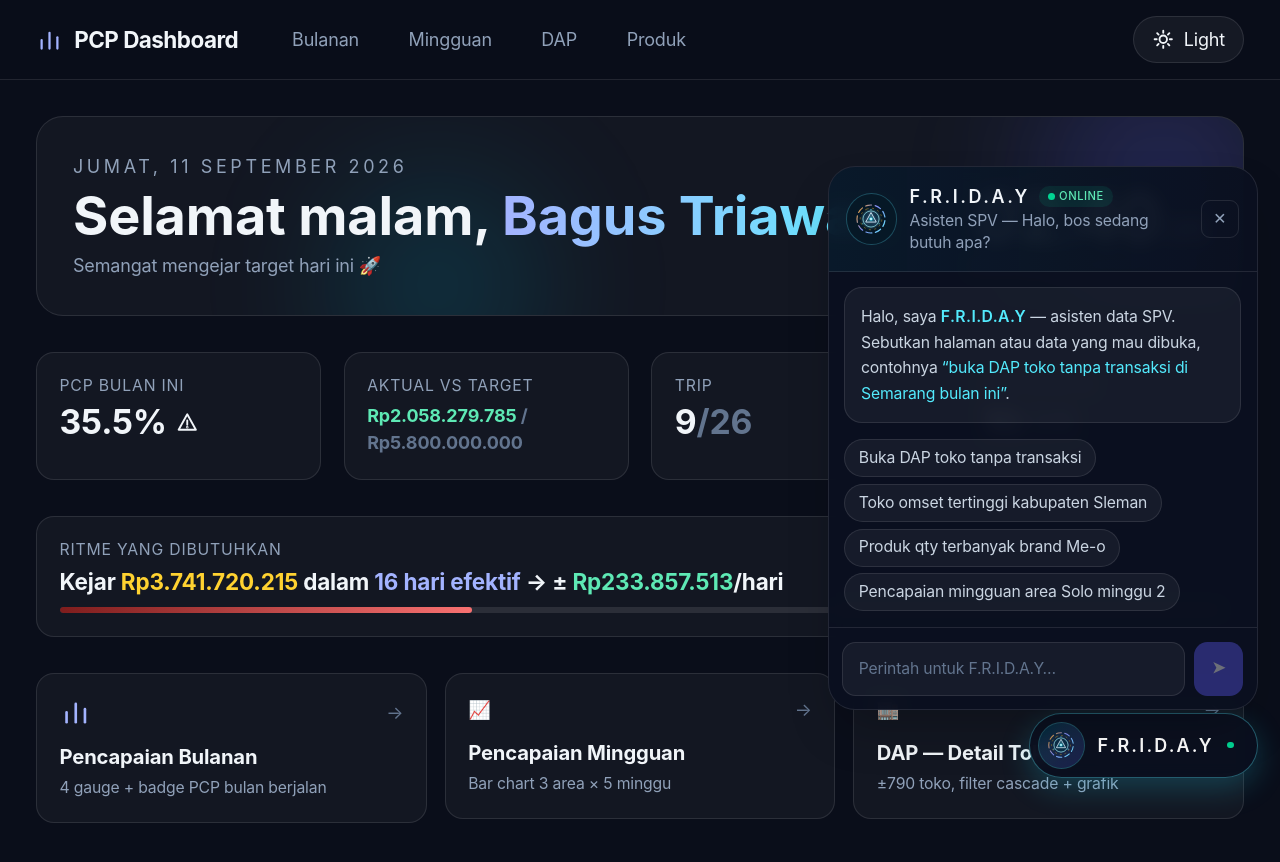
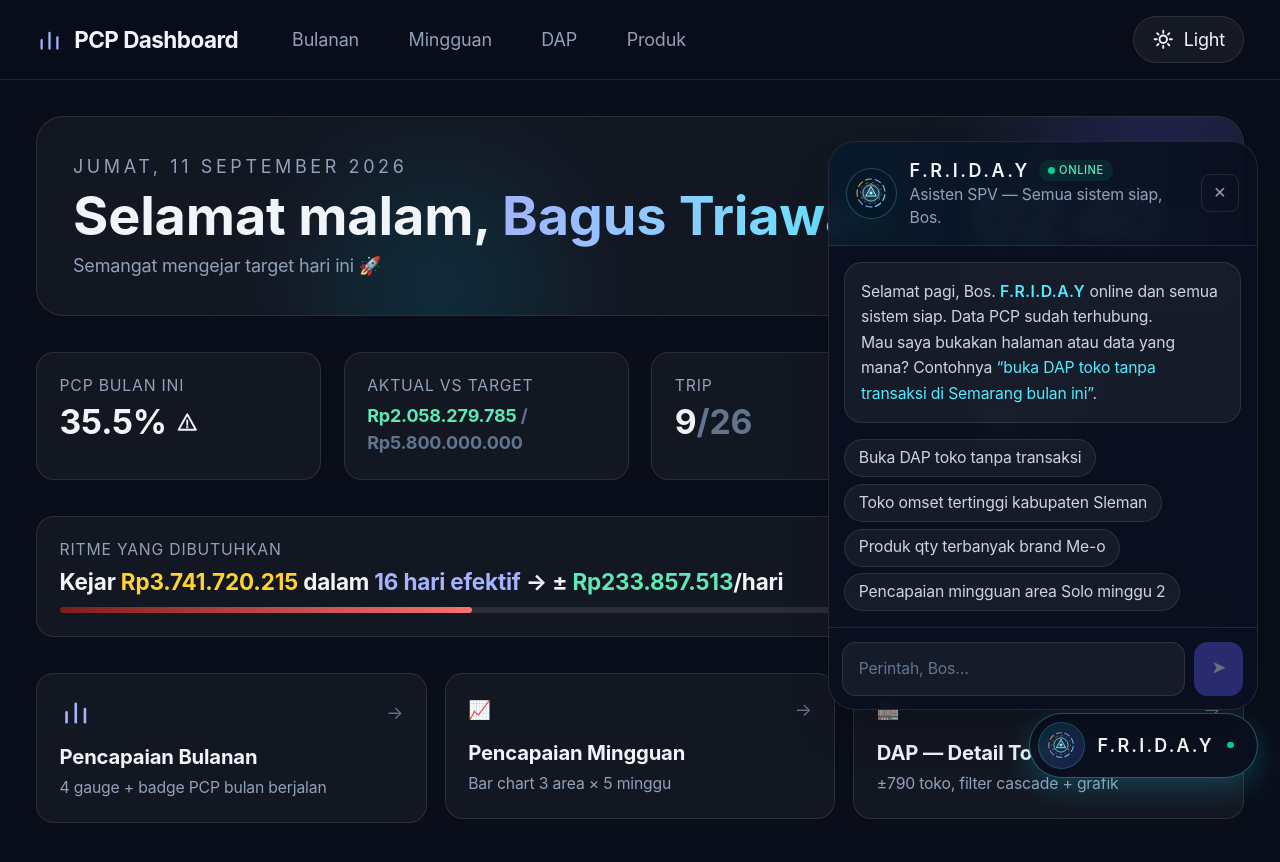
Before and after one commit to Bgtip13/dashboard, a Next.js app: page / in a window 1280 px wide. Both pictures are taken after a click on the button "F.R.I.D.A.Y". Shown: the top 862 px of the page. Built offline with nearby package versions, Linux system fonts and the light colour scheme; a web font is replaced by a local one.

Commit message:
Update greeting messages and error handling

```diff
--- a/src/components/Asisten.tsx
+++ b/src/components/Asisten.tsx
@@ -25,6 +25,15 @@ const SARAN = [
 
 const uniq = (xs: (string | undefined)[]) =>
   Array.from(new Set(xs.filter((x): x is string => Boolean(x && x.trim())).map((x) => x.trim()))).slice(0, 400);
+
+/** Sapaan sesuai jam (dipakai saat panel dibuka, jadi aman dari hydration mismatch). */
+function sapaWaktu(): string {
+  const jam = new Date().getHours();
+  if (jam < 11) return "Selamat pagi";
+  if (jam < 15) return "Selamat siang";
+  if (jam < 18) return "Selamat sore";
+  return "Selamat malam";
+}
 
 /** Opsi filter diambil dari data yang sudah dimuat halaman lain (kalau ada). */
 function collectOptions(qc: QueryClient): AsistenOptions {
@@ -86,7 +95,11 @@ export default function Asisten() {
       pushMsg({ id: nextId(), role: "ai", text: data.reply, action: data.action });
       if (data.action) router.push(actionUrl(data.action));
     } catch (err) {
-      pushMsg({ id: nextId(), role: "ai", text: `Maaf, ada kendala: ${(err as Error).message}` });
+      pushMsg({
+        id: nextId(),
+        role: "ai",
+        text: `Maaf Bos, ada gangguan di sistem: ${(err as Error).message}`,
+      });
     } finally {
       setBusy(false);
     }
@@ -132,7 +145,7 @@ export default function Asisten() {
                     <span className="h-1.5 w-1.5 rounded-full bg-emerald-400" /> online
                   </span>
                 </p>
-                <p className="text-sm text-slate-400">Asisten SPV — Halo, bos sedang butuh apa?</p>
+                <p className="text-sm text-slate-400">Asisten SPV — Semua sistem siap, Bos.</p>
               </div>
               <button onClick={() => setOpen(false)} aria-label="Tutup F.R.I.D.A.Y"
                 className="rounded-lg border border-white/10 px-2.5 py-1.5 text-sm text-slate-400 hover:bg-white/5 hover:text-slate-200">✕</button>
@@ -141,8 +154,10 @@ export default function Asisten() {
             <div ref={listRef} className="flex-1 space-y-2.5 overflow-y-auto px-3.5 py-3.5">
               {messages.length === 0 && (
                 <div className="rounded-2xl border border-white/10 bg-white/5 p-3.5 text-sm leading-relaxed text-slate-300">
-                  Halo, saya <span className="font-semibold tracking-wide text-cyan-300">F.R.I.D.A.Y</span> — asisten data SPV.
-                  Sebutkan halaman atau data yang mau dibuka, contohnya
+                  {sapaWaktu()}, Bos. <span className="font-semibold tracking-wide text-cyan-300">F.R.I.D.A.Y</span> online
+                  dan semua sistem siap. Data PCP sudah terhubung.
+                  <br />
+                  Mau saya bukakan halaman atau data yang mana? Contohnya
                   <span className="text-cyan-300"> “buka DAP toko tanpa transaksi di Semarang bulan ini”</span>.
                 </div>
               )}
@@ -162,7 +177,7 @@ export default function Asisten() {
                         onClick={() => { if (m.action) router.push(actionUrl(m.action)); }}
                         className="mt-1.5 inline-flex items-center gap-1 text-sm font-medium text-indigo-300 hover:text-indigo-200"
                       >
-                        Buka lagi →
+                        Tampilkan lagi →
                       </button>
                     )}
                   </div>
@@ -200,7 +215,7 @@ export default function Asisten() {
               <input
                 value={input}
                 onChange={(e) => setInput(e.target.value)}
-                placeholder="Perintah untuk F.R.I.D.A.Y…"
+                placeholder="Perintah, Bos…"
                 aria-label="Perintah untuk F.R.I.D.A.Y"
                 className="h-12 min-w-0 flex-1 rounded-xl border border-white/10 bg-white/5 px-3.5 text-sm text-slate-200 outline-none transition-colors placeholder:text-slate-500 focus:border-indigo-400/60"
               />
```
